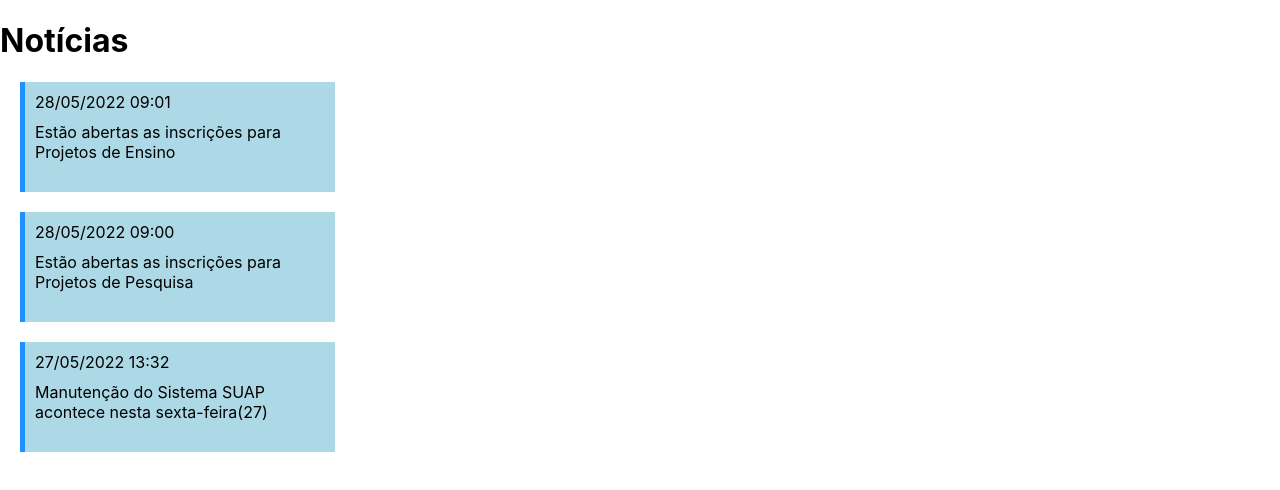
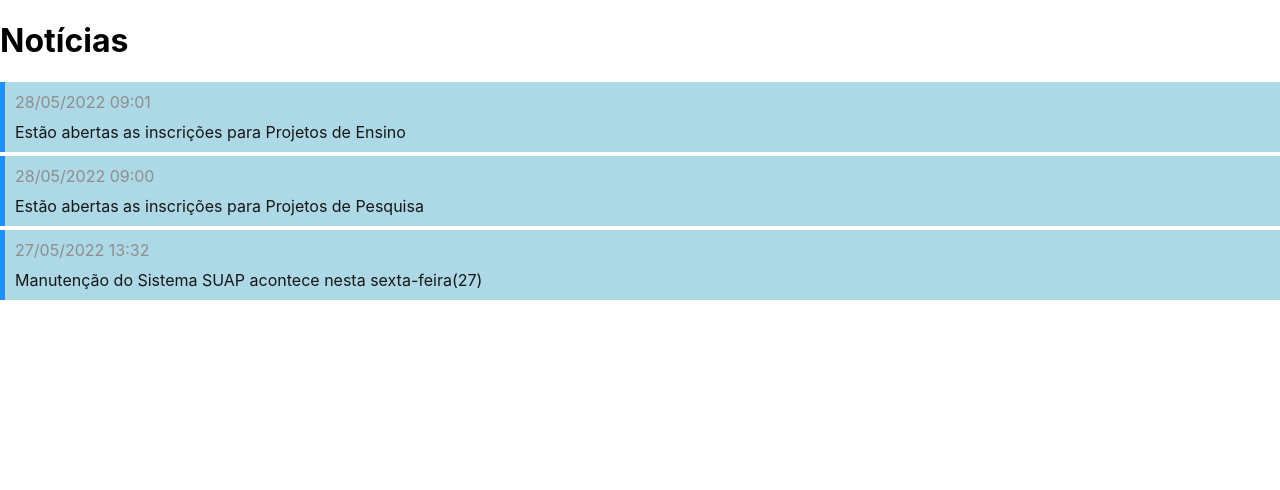
Before and after one commit to jo4ovictor/menu-suap, a React (Vite) app: page / in a window 1280 px wide. Shown: the top 490 px of the page. Built offline with nearby package versions, Linux system fonts and the light colour scheme.

Commit message:
Corrigindo as cores do card Noticias

```diff
--- a/src/Noticia.css
+++ b/src/Noticia.css
@@ -1,17 +1,22 @@
 .card{
     background-color: lightblue;
     border-left: 5px solid dodgerblue;
-    margin: 20px;
+    margin: 4px 0;
     display: flex;
     justify-content: flex-start;
     align-items: flex-start;
     flex-direction: column;
-    width: 300px;
-    height: 100px;
     padding-left: 10px;
     padding-top: 10px;
 }
 p{
     margin: 0;
     margin-bottom: 10px;
+    font-size: 16px;
 }
+.data{
+    color: #8e8e8e;
+}
+.desc{
+    color: #171717;
+}
```
